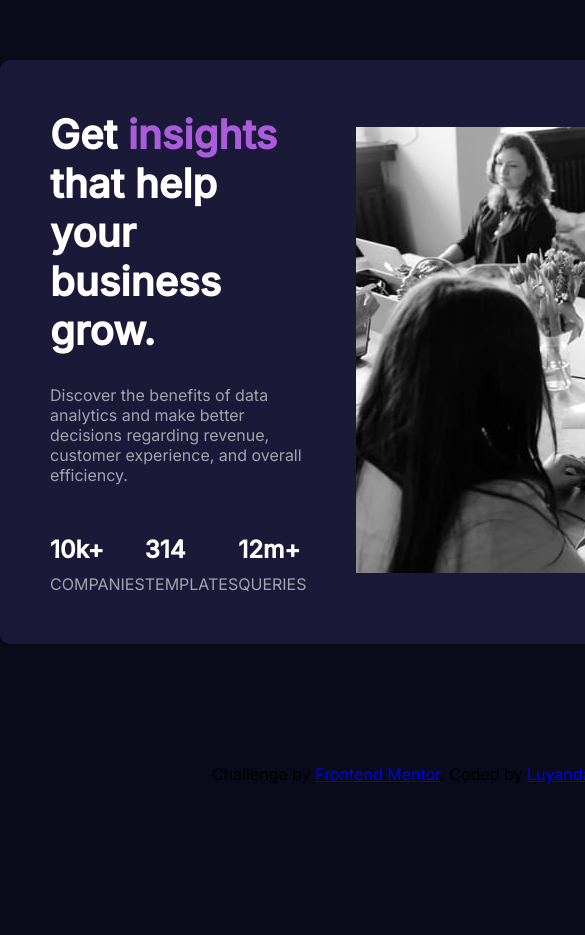
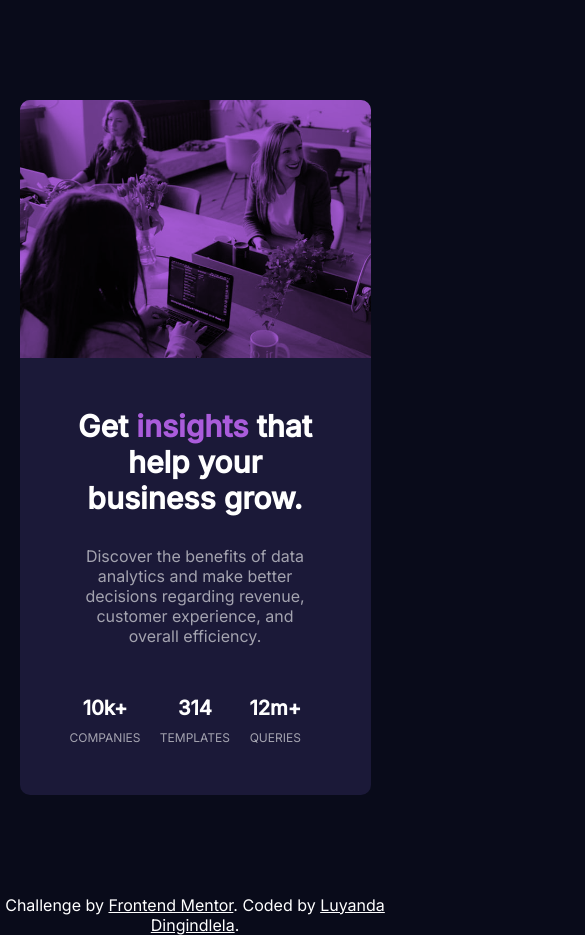
Before and after one commit to LuyandaDingindlela101/card-component, a plain HTML site: page index.html in a window 390 px wide. Shown: the top 935 px of the page, 585 px wide, since content can reach past the window. Before the commit the page ends 844 px from the top, so only its background shows below. Drawn offline with Linux system fonts and the light colour scheme.

Commit message:
made the card component responsive, now just struggling with a height issue on .card-image image

```diff
--- a/index.html
+++ b/index.html
@@ -35,7 +35,8 @@
 				</div>
 			</div>
 			<div class="card-image">
-				<img src="./images/image-header-desktop.jpg" alt="header image">
+				<img src="./images/image-header-desktop.jpg" class="desktop-image" alt="desktop header image">
+				<img src="./images/image-header-mobile.jpg" class="mobile-image" alt="mobile header image">
 			</div>
 		</div>
 		<div class="attribution">
--- a/styles/main.css
+++ b/styles/main.css
@@ -17,6 +17,7 @@ body {
     width: 100%;
     margin: auto;
     display: flex;
+    overflow: hidden;
     max-width: 1100px;
     align-items: center;
     border-radius: 10px;
@@ -25,6 +26,7 @@ body {
 }
 
 .card-container .card-details {
+    width: 50%;
     padding: 50px;
 }
 
@@ -58,7 +60,90 @@ body {
 }
 
 .card-container .card-details .details-container .detail p {
+    font-size: 14px;
     margin-bottom: 0;
     color: #ffffff99;
     text-transform: uppercase;
 }
+
+.card-container .card-image {
+    width: 50%;
+    background: #aa5cdb;
+}
+
+.card-container .card-image img {
+    width: 100%;
+    height: 100%;
+    object-fit: cover;
+    mix-blend-mode: multiply;
+}
+
+.card-container .card-image .mobile-image {
+    display: none;
+}
+
+/* ATTRIBUTION */
+.attribution {
+    color: #ffffff;
+    text-align: center;
+}
+
+.attribution a {
+    color: #ffffff;
+}
+
+/* MEDIA QUERY FOR SCREENS FROM 0 - 1200PX */
+@media screen and (max-width: 1200px) {
+    .card-container {
+        width: 50%;
+        flex-direction: column-reverse;
+    }
+
+    .card-container .card-details {
+        width: 100%;
+        text-align: center;
+    }
+
+    .card-container .card-image {
+        width: 100%;
+    }
+
+    .card-container .card-image .mobile-image {
+        display: block;
+    }
+
+    .card-container .card-image .desktop-image {
+        display: none;
+    }
+}
+
+
+/* MEDIA QUERY FOR SCREENS FROM 0 - 800PX */
+@media screen and (max-width: 800px) {
+    .card-container {
+        width: 75%;
+    }
+
+    .card-container .card-details h1 {
+        font-size: 30px;
+        color:  #ffffff;
+        margin-bottom: 30px;
+    }
+}
+
+
+/* MEDIA QUERY FOR SCREENS FROM 0 - 600PX */
+@media screen and (max-width: 600px) {
+    .card-container {
+        width: 90%;
+        margin: 100px 0;
+    }
+
+    .card-container .card-details .details-container .detail h2 {
+        font-size: 20px;
+    }
+
+    .card-container .card-details .details-container .detail p {
+        font-size: 12px;
+    }
+}
```
